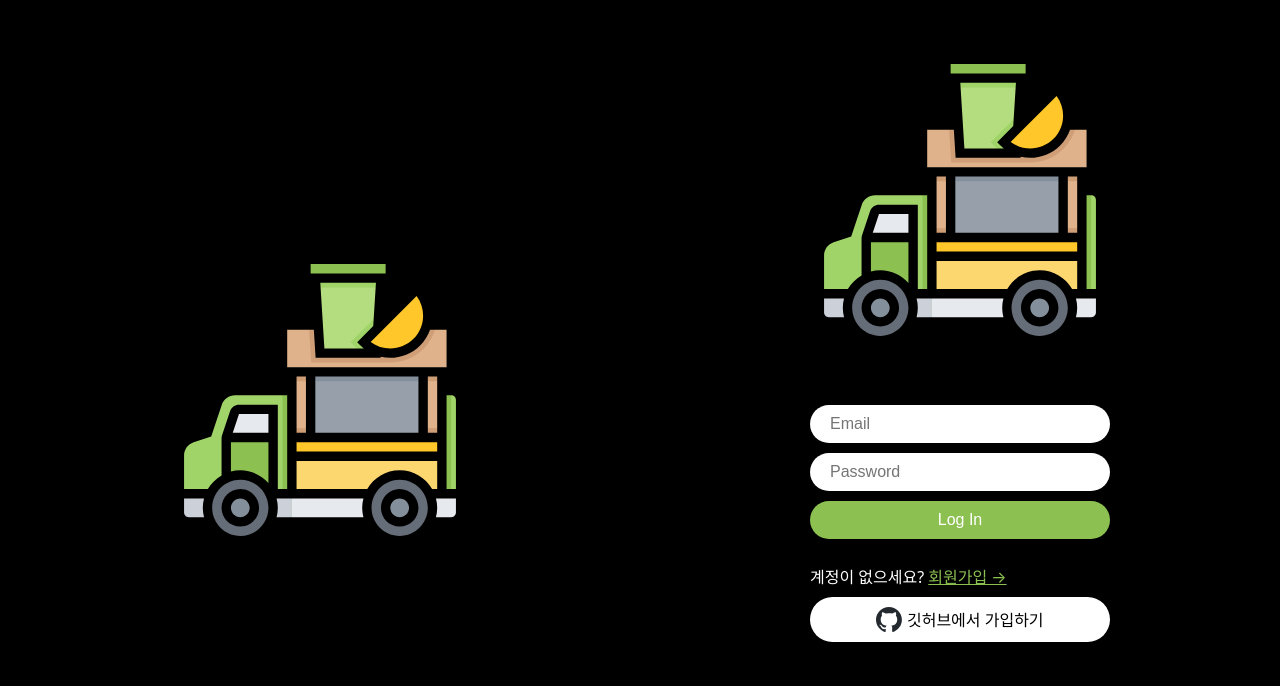
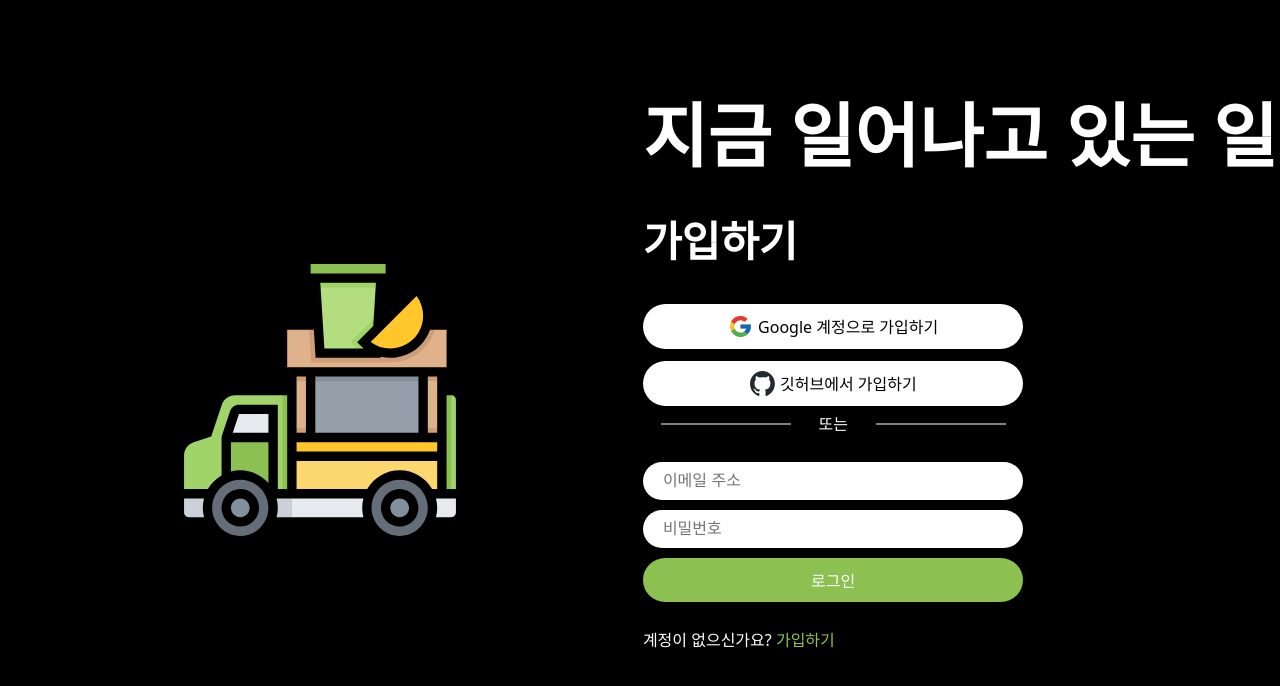
Before and after one commit to Myomyoring/twitter-clone-2023, a React (Vite) app: page /login in a window 1280 px wide. Shown: the top 686 px of the page. Built offline with nearby package versions, Linux system fonts and the light colour scheme.

Commit message:
feat: google social login

```diff
--- a/src/App.tsx
+++ b/src/App.tsx
@@ -11,7 +11,7 @@ import LoadingScreen from './components/Loading-Screen';
 import { auth } from './firebase';
 import ProtectedRoute from './components/Protected-Route';
 import Auth from './routes/Auth';
-import AuthLoginIndex from './routes/Auth-Login-index';
+import LoginIndex from './routes/Login-index';
 
 const router = createBrowserRouter([
 	{
@@ -36,7 +36,7 @@ const router = createBrowserRouter([
 		path: '/login-index',
 		element: (
 			<Auth>
-				<AuthLoginIndex />
+				<LoginIndex />
 			</Auth>
 		),
 	},
--- a/src/components/Auth-Components.ts
+++ b/src/components/Auth-Components.ts
@@ -5,7 +5,7 @@ export const Wrapper = styled.div`
 	display: flex;
 	flex-direction: column;
 `;
-export const Div = styled.div`
+export const HalfDiv = styled.div`
 	width: 50%;
 	display: flex;
 	justify-content: center;
@@ -16,7 +16,7 @@ export const Title = styled.h1`
 	font-weight: 600;
 `;
 export const Form = styled.form`
-	margin-top: 50px;
+	margin-top: 20px;
 	margin-bottom: 10px;
 	display: flex;
 	flex-direction: column;
@@ -47,5 +47,25 @@ export const Switcher = styled.span`
 	margin-top: 20px;
 	a {
 		color: #8cc152;
+		text-decoration: none;
 	}
 `;
+
+export const Buttons = styled.div`
+	margin-top: 30px;
+	width: 60%;
+	display: flex;
+	flex-direction: column;
+`;
+
+export const MainTitle = styled.h1`
+	font-size: 70px;
+	font-weight: 600;
+	padding: 50px 0px;
+`;
+
+export const SubTitle = styled.h2`
+	margin-top: 20px;
+	font-size: 20px;
+	font-weight: 600;
+`;
--- /dev/null
+++ b/src/components/Google-Btn.tsx
@@ -0,0 +1,42 @@
+import { GoogleAuthProvider, signInWithPopup } from 'firebase/auth';
+import styled from 'styled-components';
+import { auth } from '../firebase';
+import { useNavigate } from 'react-router-dom';
+
+const Button = styled.span`
+	margin-top: 12px;
+	background-color: white;
+	width: 100%;
+	color: black;
+	padding: 10px 20px;
+	border-radius: 50px;
+	border: 0;
+	display: flex;
+	gap: 5px;
+	align-items: center;
+	justify-content: center;
+	cursor: pointer;
+`;
+
+const Logo = styled.img`
+	height: 25px;
+`;
+
+export default function GoogleButton() {
+	const navigate = useNavigate();
+	const onClick = async () => {
+		try {
+			const provider = new GoogleAuthProvider();
+			await signInWithPopup(auth, provider);
+			navigate('/');
+		} catch (err) {
+			console.error(err);
+		}
+	};
+	return (
+		<Button onClick={onClick}>
+			<Logo src="/google-logo.svg" />
+			Google 계정으로 가입하기
+		</Button>
+	);
+}
--- a/src/components/common/Logo.tsx
+++ b/src/components/common/Logo.tsx
@@ -1,9 +1,19 @@
 import styled from 'styled-components';
 
+const Wrapper = styled.div`
+	width: 300px;
+	height: 100%;
+	display: flex;
+	align-items: center;
+`;
 const LogoImage = styled.img`
-	width: 300px;
+	height: 300px;
 `;
 
 export default function Logo() {
-	return <LogoImage src="/logo.svg" />;
+	return (
+		<Wrapper>
+			<LogoImage src="/logo.svg" />
+		</Wrapper>
+	);
 }
--- /dev/null
+++ b/src/components/common/OrLine.tsx
@@ -0,0 +1,31 @@
+import styled from 'styled-components';
+
+const LineWrap = styled.div`
+	margin: 10px 0px;
+	display: flex;
+	justify-content: center;
+	align-items: center;
+`;
+const Line = styled.div`
+	display: flex;
+	align-self: stretch;
+	width: 130px;
+	height: 1px;
+	margin: auto;
+	border: 1px solid gray;
+`;
+const Text = styled.div`
+	padding: 0px 5px;
+	width: 50px;
+	text-align: center;
+`;
+
+export default function OrLine() {
+	return (
+		<LineWrap>
+			<Line></Line>
+			<Text>또는</Text>
+			<Line></Line>
+		</LineWrap>
+	);
+}
--- a/src/routes/Auth-Login-index.tsx
+++ /dev/null
@@ -1,66 +0,0 @@
-import { Link } from 'react-router-dom';
-import { Title, Wrapper } from '../components/Auth-Components';
-import GithubButton from '../components/Github-Btn';
-import styled from 'styled-components';
-import { CommonButton, CommonLightButton } from '../components/common/Common-Btn';
-
-const MainTitle = styled.h1`
-	font-size: 70px;
-	font-weight: 600;
-	padding: 50px 0px;
-`;
-
-const Buttons = styled.div`
-	margin-top: 30px;
-	width: 60%;
-	display: flex;
-	flex-direction: column;
-`;
-const LineWrap = styled.div`
-	margin: 10px 0px;
-	display: flex;
-	justify-content: center;
-	align-items: center;
-`;
-const Line = styled.div`
-	display: flex;
-	align-self: stretch;
-	width: 130px;
-	height: 1px;
-	margin: auto;
-	border: 1px solid gray;
-`;
-const Text = styled.div`
-	padding: 0px 5px;
-	width: 50px;
-	text-align: center;
-`;
-const SubTitle = styled.h2`
-	margin-top: 20px;
-	font-size: 20px;
-	font-weight: 600;
-`;
-export default function AuthLoginIndex() {
-	return (
-		<Wrapper>
-			<MainTitle>지금 일어나고 있는 일</MainTitle>
-			<Title>지금 가입하세요.</Title>
-			<Buttons>
-				<GithubButton />
-				<GithubButton />
-				<LineWrap>
-					<Line></Line>
-					<Text>또는</Text>
-					<Line></Line>
-				</LineWrap>
-				<CommonButton>
-					<Link to="/create-account">계정 만들기</Link>
-				</CommonButton>
-				<SubTitle>이미 트위터에 가입하셨나요?</SubTitle>
-				<CommonLightButton>
-					<Link to="/login">로그인</Link>
-				</CommonLightButton>
-			</Buttons>
-		</Wrapper>
-	);
-}
--- a/src/routes/Auth.tsx
+++ b/src/routes/Auth.tsx
@@ -1,5 +1,5 @@
 import styled from 'styled-components';
-import { Div } from '../components/Auth-Components';
+import { HalfDiv } from '../components/Auth-Components';
 import Logo from '../components/common/Logo';
 
 const Wrapper = styled.div`
@@ -12,10 +12,10 @@ const Wrapper = styled.div`
 export default function Auth({ children }: { children: React.ReactNode }) {
 	return (
 		<Wrapper>
-			<Div>
+			<HalfDiv>
 				<Logo />
-			</Div>
-			<Div>{children}</Div>
+			</HalfDiv>
+			<HalfDiv>{children}</HalfDiv>
 		</Wrapper>
 	);
 }
--- a/src/routes/Create-Account.tsx
+++ b/src/routes/Create-Account.tsx
@@ -3,7 +3,7 @@ import { useState } from 'react';
 import { auth } from '../firebase';
 import { Link, useNavigate } from 'react-router-dom';
 import { FirebaseError } from 'firebase/app';
-import { Error, Form, Input, Switcher, Title, Wrapper } from '../components/Auth-Components';
+import { Buttons, Error, Form, Input, MainTitle, Switcher, Title, Wrapper } from '../components/Auth-Components';
 import GithubButton from '../components/Github-Btn';
 
 export default function CreateAccount() {
@@ -44,18 +44,20 @@ export default function CreateAccount() {
 	};
 	return (
 		<Wrapper>
-			<Title>Join</Title>
-			<Form onSubmit={onSubmit}>
-				<Input onChange={onChange} name="name" value={name} placeholder="Name" type="text" required />
-				<Input onChange={onChange} name="email" value={email} placeholder="Email" type="email" required />
-				<Input onChange={onChange} name="password" value={password} placeholder="Password" type="password" required />
-				<Input type="submit" value={isLoading ? 'Loading' : 'Create Account'} />
-			</Form>
-			{error !== '' ? <Error>{error}</Error> : null}
-			<Switcher>
-				이미 계정이 있으신가요? <Link to="/login">로그인 하러가기 &rarr;</Link>
-			</Switcher>
-			<GithubButton />
+			<MainTitle>지금 일어나고 있는 일</MainTitle>
+			<Title>계정을 생성하세요</Title>
+			<Buttons>
+				<Form onSubmit={onSubmit}>
+					<Input onChange={onChange} name="name" value={name} placeholder="이름" type="text" required />
+					<Input onChange={onChange} name="email" value={email} placeholder="이메일" type="email" required />
+					<Input onChange={onChange} name="password" value={password} placeholder="비밀번호" type="password" required />
+					<Input type="submit" value={isLoading ? 'Loading' : '가입하기'} />
+				</Form>
+				{error !== '' ? <Error>{error}</Error> : null}
+				<Switcher>
+					이미 계정이 있으신가요? <Link to="/login-index">로그인하러 가기</Link>
+				</Switcher>
+			</Buttons>
 		</Wrapper>
 	);
 }
--- /dev/null
+++ b/src/routes/Login-index.tsx
@@ -0,0 +1,27 @@
+import { Link } from 'react-router-dom';
+import { Buttons, MainTitle, SubTitle, Title, Wrapper } from '../components/Auth-Components';
+import GithubButton from '../components/Github-Btn';
+import { CommonButton, CommonLightButton } from '../components/common/Common-Btn';
+import OrLine from '../components/common/OrLine';
+import GoogleButton from '../components/Google-Btn';
+
+export default function LoginIndex() {
+	return (
+		<Wrapper>
+			<MainTitle>지금 일어나고 있는 일</MainTitle>
+			<Title>지금 가입하세요.</Title>
+			<Buttons>
+				<GoogleButton />
+				<GithubButton />
+				<OrLine />
+				<CommonButton>
+					<Link to="/create-account">계정 만들기</Link>
+				</CommonButton>
+				<SubTitle>이미 트위터에 가입하셨나요?</SubTitle>
+				<CommonLightButton>
+					<Link to="/login">로그인</Link>
+				</CommonLightButton>
+			</Buttons>
+		</Wrapper>
+	);
+}
--- a/src/routes/Login.tsx
+++ b/src/routes/Login.tsx
@@ -1,11 +1,12 @@
 import React, { useState } from 'react';
 import { Link, useNavigate } from 'react-router-dom';
-import { Error, Form, Input, Switcher, Title, Wrapper } from '../components/Auth-Components';
+import { Buttons, Error, Form, Input, MainTitle, Switcher, Title, Wrapper } from '../components/Auth-Components';
 import { FirebaseError } from 'firebase/app';
 import { signInWithEmailAndPassword } from 'firebase/auth';
 import { auth } from '../firebase';
 import GithubButton from '../components/Github-Btn';
-import Logo from '../components/common/Logo';
+import OrLine from '../components/common/OrLine';
+import GoogleButton from '../components/Google-Btn';
 
 export default function Login() {
 	const navigate = useNavigate();
@@ -38,19 +39,22 @@ export default function Login() {
 	};
 	return (
 		<Wrapper>
-			<Title>
-				<Logo />
-			</Title>
-			<Form onSubmit={onSubmit}>
-				<Input onChange={onChange} name="email" value={email} placeholder="Email" type="email" required />
-				<Input onChange={onChange} name="password" value={password} placeholder="Password" type="password" required />
-				<Input type="submit" value={isLoading ? 'Loading' : 'Log In'} />
-			</Form>
-			{error !== '' ? <Error>{error}</Error> : null}
-			<Switcher>
-				계정이 없으세요? <Link to="/create-account">회원가입 &rarr;</Link>
-			</Switcher>
-			<GithubButton />
+			<MainTitle>지금 일어나고 있는 일</MainTitle>
+			<Title>가입하기</Title>
+			<Buttons>
+				<GoogleButton />
+				<GithubButton />
+				<OrLine />
+				<Form onSubmit={onSubmit}>
+					<Input onChange={onChange} name="email" value={email} placeholder="이메일 주소" type="email" required />
+					<Input onChange={onChange} name="password" value={password} placeholder="비밀번호" type="password" required />
+					<Input type="submit" value={isLoading ? 'Loading' : '로그인'} />
+				</Form>
+				{error !== '' ? <Error>{error}</Error> : null}
+				<Switcher>
+					계정이 없으신가요? <Link to="/create-account"> 가입하기</Link>
+				</Switcher>
+			</Buttons>
 		</Wrapper>
 	);
 }
```
Also changed, not shown: public/google-logo.svg (added).
